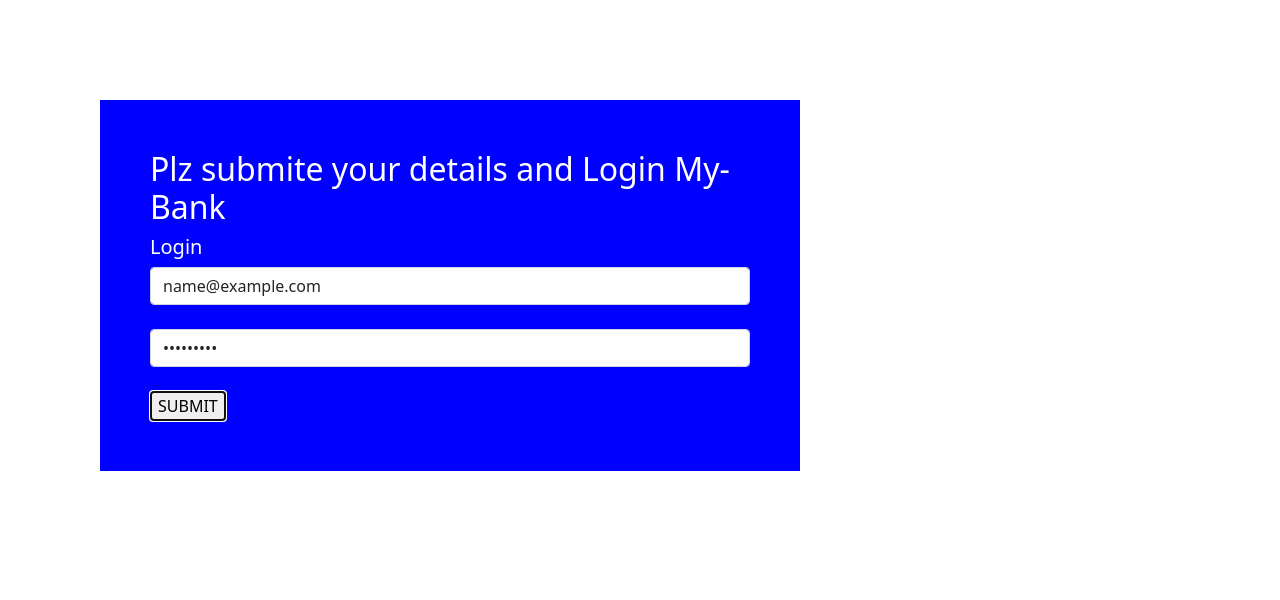
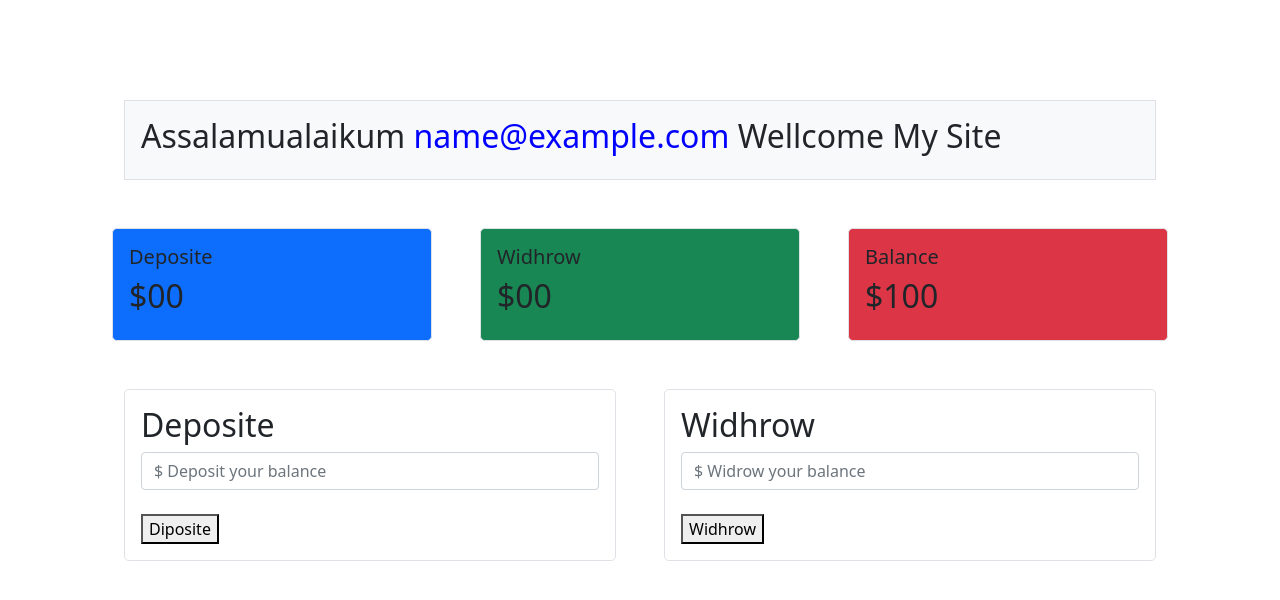
Before and after one commit to hossen29/Wellcome-Proces, a plain HTML site: page index.html in a window 1280 px wide. Both pictures are taken after typing "name@example.com", "Sample123" into the empty fields and a click on the button "SUBMIT". Drawn offline with nearby package versions, Linux system fonts and the light colour scheme.

Commit message:
wellcome text

```diff
--- a/hossen.js
+++ b/hossen.js
@@ -24,7 +24,6 @@ widrowBtn.addEventListener("click",function(){
   document.getElementById("widhrow").value = "";
 })
 
-
  function updateValue (id){
   const widhrowAmount = document.getElementById(id).value;
   const widhrowNewNamber = parseFloat(widhrowAmount);
@@ -36,4 +35,12 @@ function getSpanText (id,depositAmount){
   const currentAmount = parseFloat(currentDeposit);
   const total = depositAmount + currentAmount;
   document.getElementById(id).innerText = total;
-}
+};
+
+//Wellcome text
+const wellcomeText = document.getElementById("sub");
+wellcomeText.addEventListener("click",function(){
+  const nameText = document.getElementById("my-name").value;
+  document.getElementById("wellcome-text").innerText = nameText ;
+  document.getElementById("my-name").value = "";
+})
--- a/index.html
+++ b/index.html
@@ -14,7 +14,7 @@
         <h2>Plz submite your details and Login My-Bank</h2>
         <div class="input-text">
             <h5>Login</h5>
-            <input type="text" class="form-control" placeholder="plz your email addres">
+            <input type="text" id="my-name" class="form-control" placeholder="plz your email addres">
             <br>
             <input type="password" class="form-control" placeholder="plz submit your password">
             <br>
@@ -28,7 +28,16 @@
 
 <!--start see amount-->
 <div id="transec" class="container overflow-hidden transection">
+  <div class="container overflow-hidden">
     <div class="row gx-5">
+      <div class="col">
+       <div class="p-3 border bg-light">
+         <h2>Assalamualaikum <span class="wellcome-you" id="wellcome-text"></span> Wellcome My Site</h2>
+       </div>
+      </div>
+    </div>
+  </div>
+    <div class="row gx-5 mt-5">
       <div class="col">
        <div class="p-3 border bg-primary rounded-3">
             <h5>Deposite</h5>
@@ -75,7 +84,7 @@
 <!-- END balance write-->
 
 <!--end transection area-->
-   <script src="apk.js"></script>
+   <script src="hossen.js"></script>
     <script src="https://cdn.jsdelivr.net/npm/bootstrap@5.0.0-beta1/dist/js/bootstrap.bundle.min.js" integrity="sha384-ygbV9kiqUc6oa4msXn9868pTtWMgiQaeYH7/t7LECLbyPA2x65Kgf80OJFdroafW" crossorigin="anonymous"></script>
 </body>
 </html>
--- a/style.css
+++ b/style.css
@@ -10,3 +10,6 @@ body{
     .transection{
         display:none;
     }
+    .wellcome-you{
+        color: blue;
+    }
```
